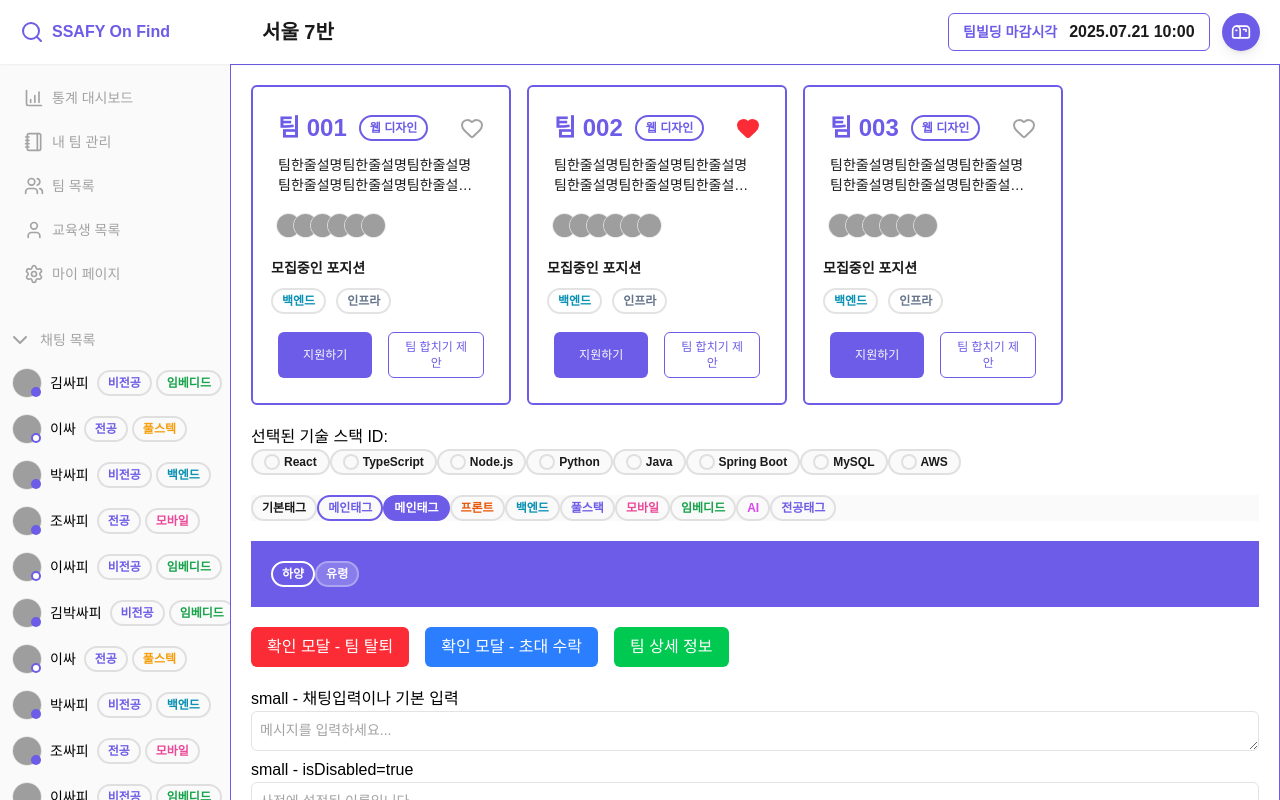
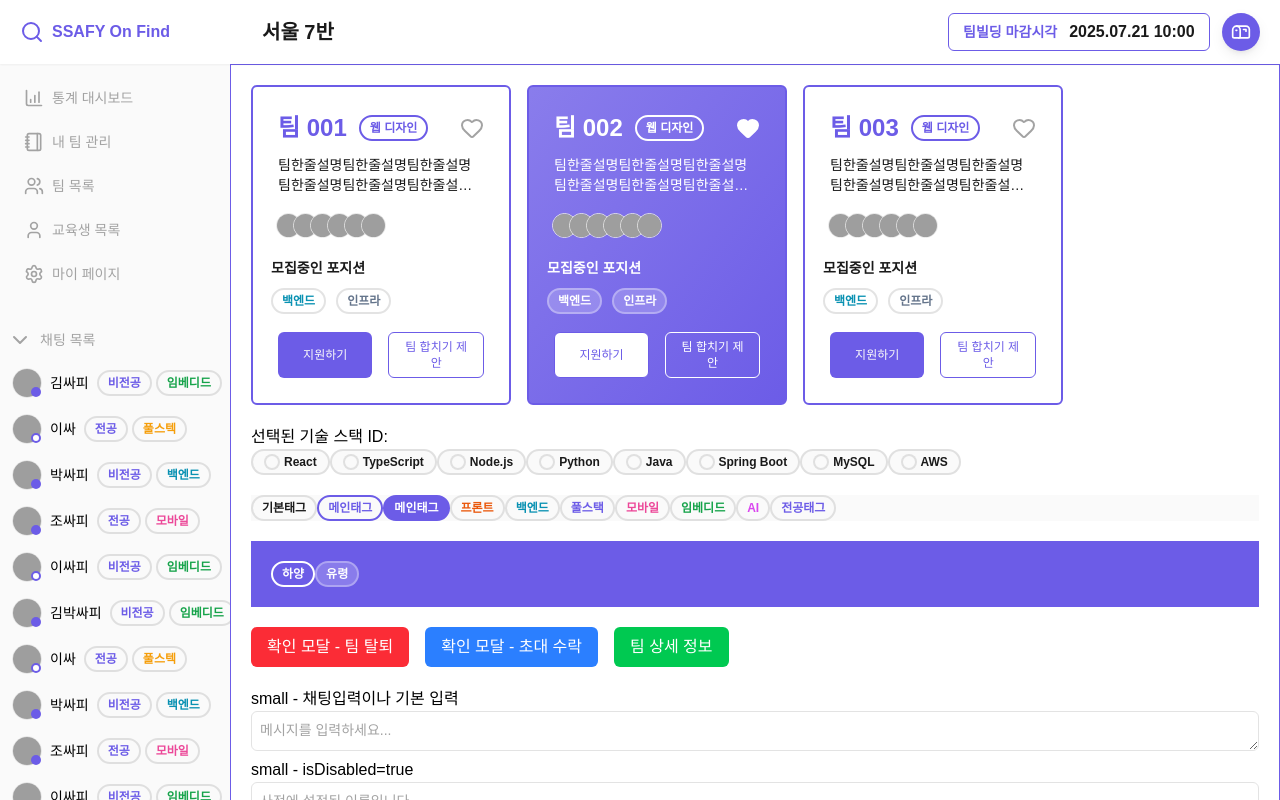
Before and after one commit to SSAFY-on-Find/SSAFY-on-Find, a React (Vite) app in the folder FE/: page /component-test in a window 1280 px wide. Shown: the top 800 px of the page. Built offline with nearby package versions, Linux system fonts and the light colour scheme; grey boxes are pictures that could not be loaded; a web font is replaced by a local one.

Commit message:
feat: varient 기능 적용

```diff
--- a/FE/src/components/ComponentTestPage.tsx
+++ b/FE/src/components/ComponentTestPage.tsx
@@ -67,7 +67,7 @@ const sampleTeamData = {
 }
 const initialTeams = [
   { ...sampleTeamData, id: "team001", name: "팀 001", isFavorite: false },
-  { ...sampleTeamData, id: "team002", name: "팀 002", isFavorite: true },
+  { ...sampleTeamData, id: "team002", name: "팀 002", isFavorite: true, variant: "main" },
   { ...sampleTeamData, id: "team003", name: "팀 003", isFavorite: false },
 ]
 export default function ComponentTestPage() {
@@ -138,6 +138,7 @@ export default function ComponentTestPage() {
             isFavorite={team.isFavorite}
             onClickFavorite={() => handleFavoriteToggle(team.id)}
             onClickCard={() => handleTeamSelect(team)}
+            variant={team.variant}
           />
         ))}
       </div>
--- a/FE/src/components/molecules/TeamCard.tsx
+++ b/FE/src/components/molecules/TeamCard.tsx
@@ -2,12 +2,13 @@ import { Heart } from "lucide-react"
 
 import type { ITeamDetail } from "@/types"
 
-import { Button, MainTag, PositionTag, UserImg } from "../atoms"
+import { Button, MainTag, PositionTag, UserImg, WhiteTag } from "../atoms"
 
 interface ITeamCard extends ITeamDetail {
   isFavorite?: boolean
   onClickFavorite: () => void
   onClickCard: () => void
+  variant?: "default" | "main"
 }
 
 function TeamCard({
@@ -20,6 +21,7 @@ function TeamCard({
   isFavorite = false,
   onClickFavorite,
   onClickCard,
+  variant = "default",
 }: ITeamCard) {
   const handleFavoriteClick = (e: React.MouseEvent) => {
     e.stopPropagation()
@@ -29,24 +31,32 @@ function TeamCard({
     e.stopPropagation()
   }
 
+  // 카드 스타일
+  const bgColor = variant === "main" ? "bg-gradient-to-tl from-main to-main/80" : ""
+  const textColor = variant === "main" ? "text-white" : "text-text"
+  const titleColor = variant === "main" ? "text-white" : "text-main"
+  const heartColor = variant === "main" ? "text-white" : "text-subtext"
+  const heartFillColor = variant === "main" ? "fill-white text-white" : "fill-red-500 text-red-500"
+  const btnRecruit = variant === "main" ? "outline" : "primary"
+  const btnMerge = variant === "main" ? "white" : "outline"
   return (
     <div
       key={id}
       onClick={onClickCard}
-      className="border-main flex max-w-[260px] min-w-[260px] flex-col rounded-md border-2"
+      className={`${bgColor} border-main flex max-w-[260px] min-w-[260px] flex-col rounded-md border-2`}
     >
       <div className="flex flex-col gap-[11px] p-[25px] pb-[18px]">
         <div className="inline-flex items-center justify-between">
           <div className="inline-flex items-center gap-3">
-            <h3 className="text-main text-2xl font-bold">{name}</h3>
-            <MainTag tagContent={track} />
+            <h3 className={`${titleColor} text-2xl font-bold`}>{name}</h3>
+            {variant === "main" ? <WhiteTag tagContent={track} /> : <MainTag tagContent={track} />}
           </div>
           <Heart
-            className={`cursor-pointer transition-colors ${isFavorite ? "fill-red-500 text-red-500" : "text-subtext"}`}
+            className={`cursor-pointer transition-colors ${isFavorite ? heartFillColor : heartColor}`}
             onClick={handleFavoriteClick}
           />
         </div>
-        <p className="text-text line-clamp-2 text-sm">{description}</p>
+        <p className={`${textColor} line-clamp-2 text-sm`}>{description}</p>
       </div>
       <div className="p-[18px] pt-0">
         <div className="mb-5 flex px-[5px]">
@@ -56,16 +66,16 @@ function TeamCard({
             </div>
           ))}
         </div>
-        <p className="text-text mb-[10px] text-sm font-semibold">모집중인 포지션</p>
+        <p className={`${textColor} mb-[10px] text-sm font-semibold`}>모집중인 포지션</p>
         <div className="flex gap-[10px]">
           {position.map((ele) => (
-            <PositionTag positionName={ele} />
+            <>{variant === "main" ? <WhiteTag tagContent={ele} fillBg={true} /> : <PositionTag positionName={ele} />}</>
           ))}
         </div>
       </div>
       <div className="flex gap-4 p-[25px] pt-0" onClick={handleButtonClick}>
-        <Button size={"s"} isIcon={false} text="지원하기" variant="primary" onClick={function (): void {}} />
-        <Button size={"s"} isIcon={false} text="팀 합치기 제안" variant="outline" onClick={function (): void {}} />
+        <Button size={"s"} isIcon={false} text="지원하기" variant={btnRecruit} onClick={function (): void {}} />
+        <Button size={"s"} isIcon={false} text="팀 합치기 제안" variant={btnMerge} onClick={function (): void {}} />
       </div>
     </div>
   )
```
